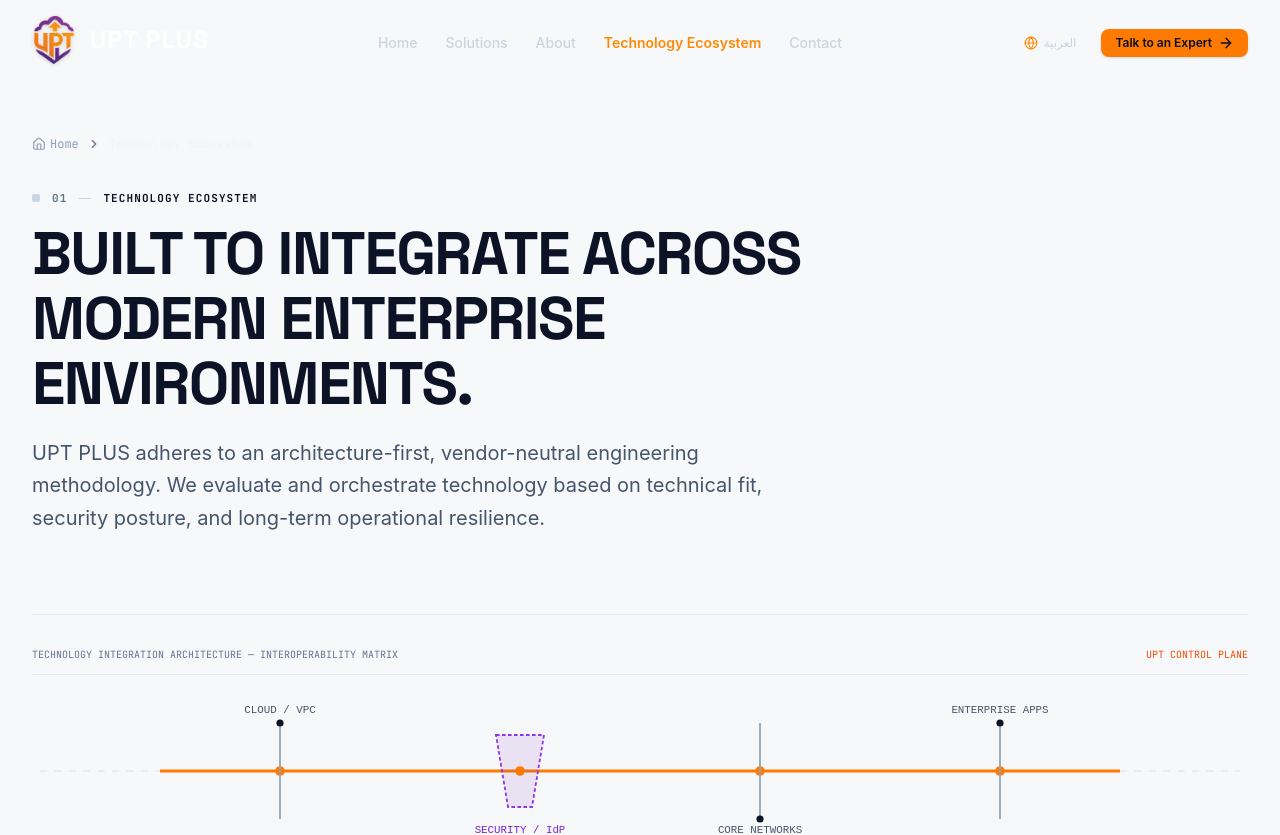
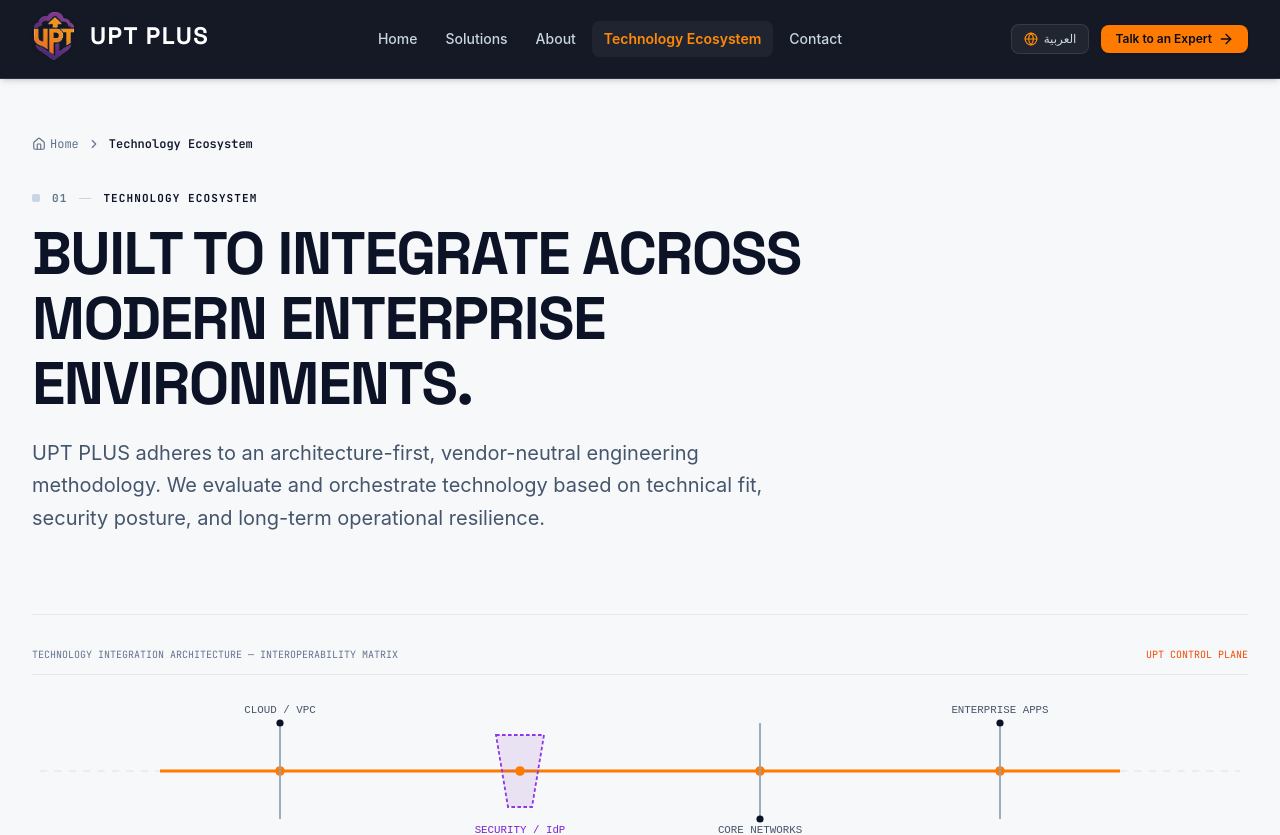
Before and after one commit to mom056/upt-plus, a Next.js app: page /partners in a window 1280 px wide. Shown: the top 835 px of the page. Built offline with nearby package versions, Linux system fonts and the light colour scheme.

Commit message:
fix(site): refine header backdrop and breadcrumbs on light pages

```diff
--- a/app/partners/page.tsx
+++ b/app/partners/page.tsx
@@ -92,7 +92,7 @@ export default function EcosystemPage() {
   return (
     <main className="min-h-screen bg-[#F7F8FA] text-[#101827] pt-24 sm:pt-32 pb-24 relative overflow-hidden">
       <div className="max-w-7xl mx-auto px-4 sm:px-6 lg:px-8 relative z-10">
-        <Breadcrumbs items={[{ label: language === 'ar' ? 'المنظومة التقنية' : 'Technology Ecosystem' }]} />
+        <Breadcrumbs items={[{ label: language === 'ar' ? 'المنظومة التقنية' : 'Technology Ecosystem' }]} isLight={true} />
 
         {/* Hero Header */}
         <div className="max-w-4xl mt-6 mb-16 sm:mb-20">
--- a/components/layout/Header.tsx
+++ b/components/layout/Header.tsx
@@ -36,10 +36,12 @@ export default function Header() {
     setLanguage(language === 'en' ? 'ar' : 'en');
   };
 
+  const isLightPage = pathname === '/partners';
+
   return (
     <header
       className={`fixed top-0 left-0 right-0 z-50 transition-all duration-300 ${
-        isScrolled
+        isScrolled || isLightPage
           ? 'bg-[#080D1A]/95 backdrop-blur-md border-b border-white/10 shadow-md py-3'
           : 'bg-transparent border-b border-white/5 py-4'
       }`}
```
